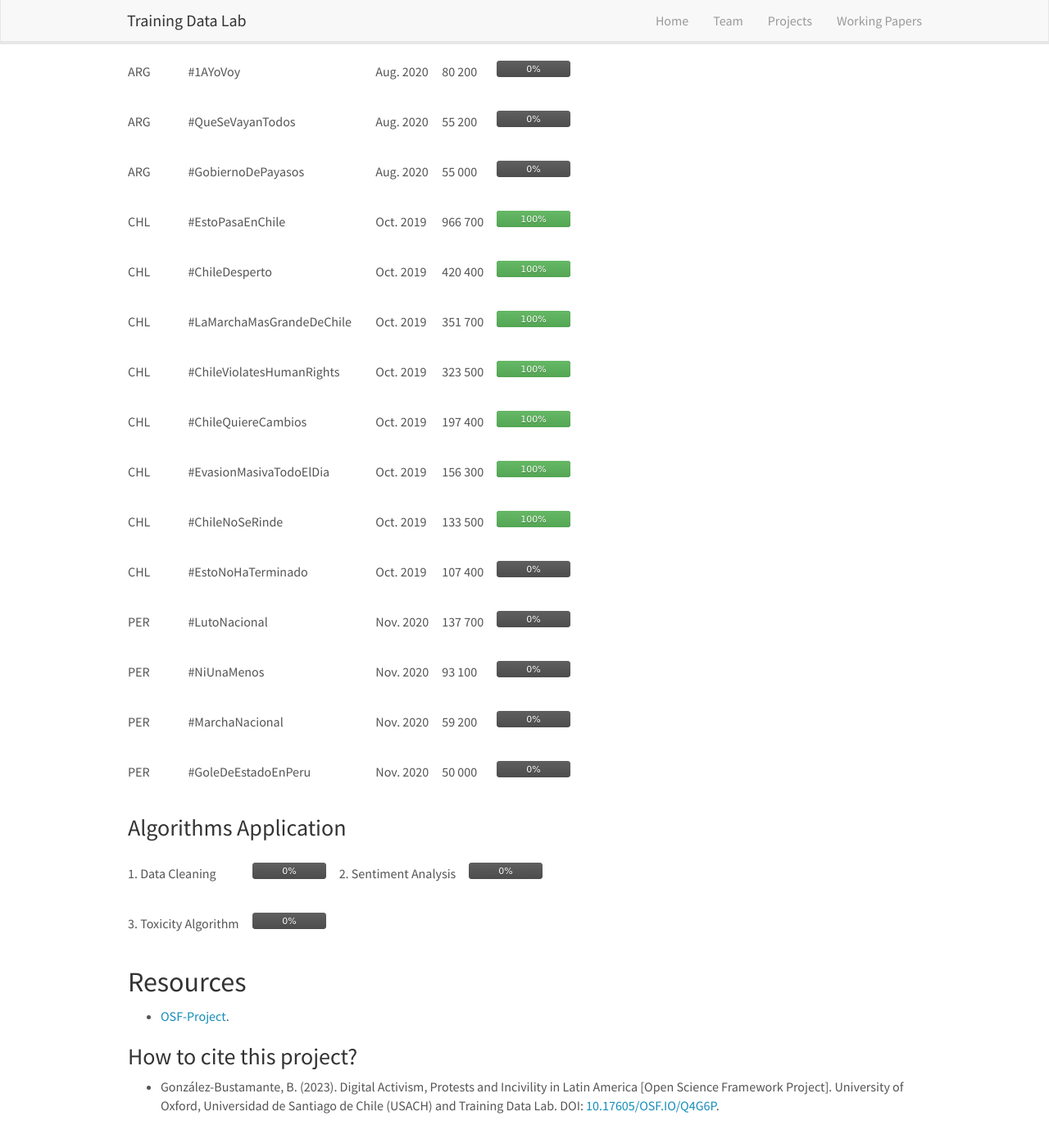
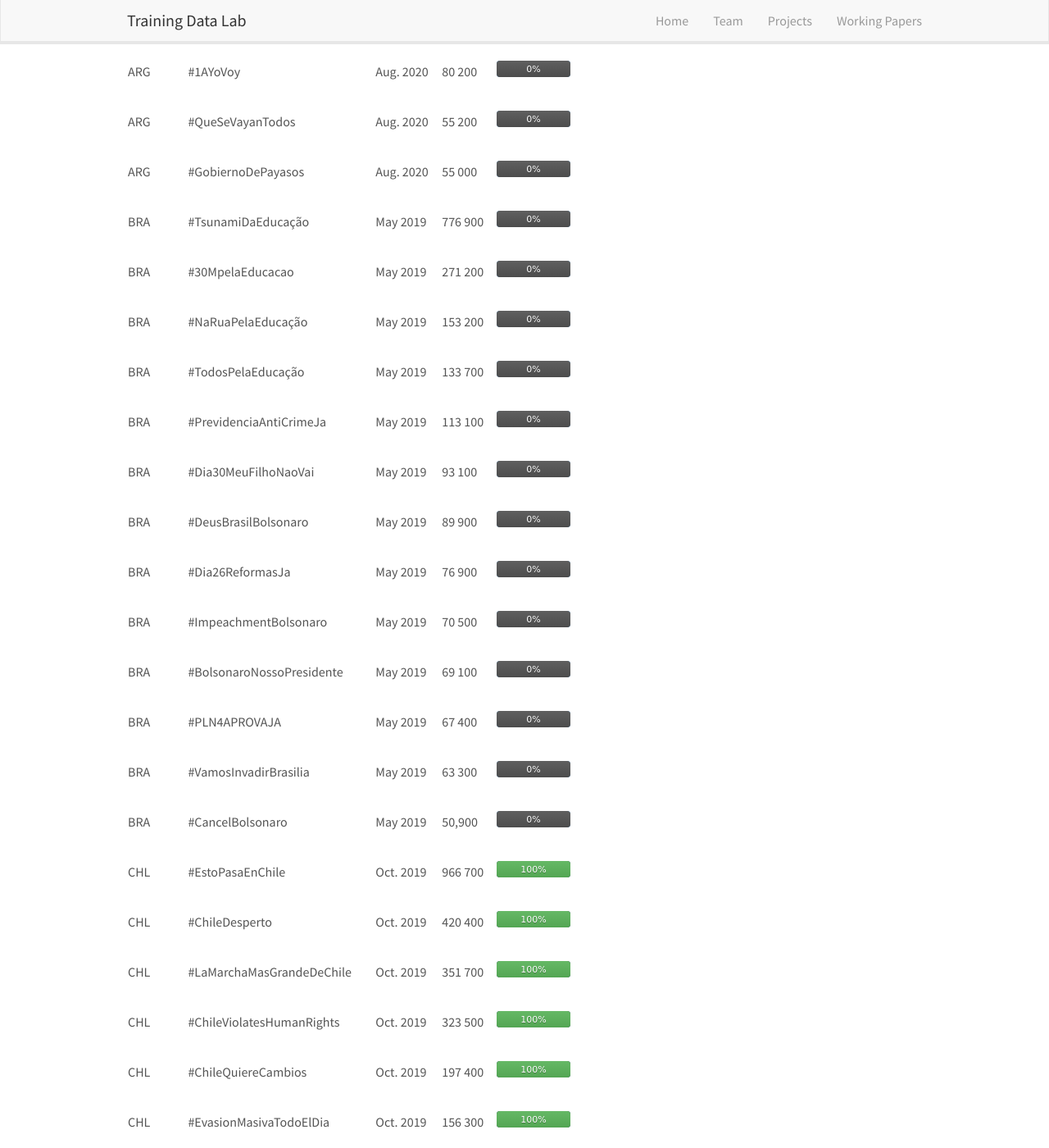
Before and after one commit to training-datalab/old-training-datalab.com, a Jekyll site: the page built from _pages/digital-activism-protests-and-incivility.md, in a window 1280 px wide and 1400 px high, scrolled down 711 px. Shown: the whole window at 82% size. Built offline with Jekyll 4.4.1, drawn with Linux system fonts in a browser that asks for light colours; nearby versions of some CDN libraries; some of the changed text lies outside the part shown.

Commit message:
Update digital-activism-protests-and-incivility.md

```diff
--- a/_pages/digital-activism-protests-and-incivility.md
+++ b/_pages/digital-activism-protests-and-incivility.md
@@ -32,6 +32,19 @@ permalink: /projects/digital-activism-protests-and-incivility
 | ARG | &nbsp;&nbsp;&nbsp;&nbsp;&nbsp; | #1AYoVoy | &nbsp;&nbsp;&nbsp;&nbsp;&nbsp; | Aug. 2020 | &nbsp;&nbsp;&nbsp;&nbsp;&nbsp; | 80 200 | &nbsp;&nbsp;&nbsp;&nbsp;&nbsp; | ![0%]({{ site.url }}{{ site.baseurl }}/badges/progress_bar/0.svg) |
 | ARG | &nbsp;&nbsp;&nbsp;&nbsp;&nbsp; | #QueSeVayanTodos | &nbsp;&nbsp;&nbsp;&nbsp;&nbsp; | Aug. 2020 | &nbsp;&nbsp;&nbsp;&nbsp;&nbsp; | 55 200 | &nbsp;&nbsp;&nbsp;&nbsp;&nbsp; | ![0%]({{ site.url }}{{ site.baseurl }}/badges/progress_bar/0.svg) |
 | ARG | &nbsp;&nbsp;&nbsp;&nbsp;&nbsp; | #GobiernoDePayasos | &nbsp;&nbsp;&nbsp;&nbsp;&nbsp; | Aug. 2020 | &nbsp;&nbsp;&nbsp;&nbsp;&nbsp; | 55 000 | &nbsp;&nbsp;&nbsp;&nbsp;&nbsp; | ![0%]({{ site.url }}{{ site.baseurl }}/badges/progress_bar/0.svg) |
+| BRA | &nbsp;&nbsp;&nbsp;&nbsp;&nbsp; | #TsunamiDaEducação | &nbsp;&nbsp;&nbsp;&nbsp;&nbsp; | May 2019 | &nbsp;&nbsp;&nbsp;&nbsp;&nbsp; | 776 900 | &nbsp;&nbsp;&nbsp;&nbsp;&nbsp; | ![0%]({{ site.url }}{{ site.baseurl }}/badges/progress_bar/0.svg) |
+| BRA | &nbsp;&nbsp;&nbsp;&nbsp;&nbsp; | #30MpelaEducacao	| &nbsp;&nbsp;&nbsp;&nbsp;&nbsp; | May 2019 | &nbsp;&nbsp;&nbsp;&nbsp;&nbsp; | 271 200 | &nbsp;&nbsp;&nbsp;&nbsp;&nbsp; | ![0%]({{ site.url }}{{ site.baseurl }}/badges/progress_bar/0.svg) |
+| BRA | &nbsp;&nbsp;&nbsp;&nbsp;&nbsp; | #NaRuaPelaEducação	| &nbsp;&nbsp;&nbsp;&nbsp;&nbsp; | May 2019 | &nbsp;&nbsp;&nbsp;&nbsp;&nbsp; | 153 200 | &nbsp;&nbsp;&nbsp;&nbsp;&nbsp; | ![0%]({{ site.url }}{{ site.baseurl }}/badges/progress_bar/0.svg) |
+| BRA | &nbsp;&nbsp;&nbsp;&nbsp;&nbsp; | #TodosPelaEducação	| &nbsp;&nbsp;&nbsp;&nbsp;&nbsp; | May 2019 | &nbsp;&nbsp;&nbsp;&nbsp;&nbsp; | 133 700 | &nbsp;&nbsp;&nbsp;&nbsp;&nbsp; | ![0%]({{ site.url }}{{ site.baseurl }}/badges/progress_bar/0.svg) |
+| BRA | &nbsp;&nbsp;&nbsp;&nbsp;&nbsp; | #PrevidenciaAntiCrimeJa | &nbsp;&nbsp;&nbsp;&nbsp;&nbsp; | May 2019 | &nbsp;&nbsp;&nbsp;&nbsp;&nbsp; | 113 100 | &nbsp;&nbsp;&nbsp;&nbsp;&nbsp; | ![0%]({{ site.url }}{{ site.baseurl }}/badges/progress_bar/0.svg) |
+| BRA | &nbsp;&nbsp;&nbsp;&nbsp;&nbsp; | #Dia30MeuFilhoNaoVai | &nbsp;&nbsp;&nbsp;&nbsp;&nbsp; | May 2019 | &nbsp;&nbsp;&nbsp;&nbsp;&nbsp; | 93 100 | &nbsp;&nbsp;&nbsp;&nbsp;&nbsp; | ![0%]({{ site.url }}{{ site.baseurl }}/badges/progress_bar/0.svg) |
+| BRA | &nbsp;&nbsp;&nbsp;&nbsp;&nbsp; | #DeusBrasilBolsonaro | &nbsp;&nbsp;&nbsp;&nbsp;&nbsp; | May 2019 | &nbsp;&nbsp;&nbsp;&nbsp;&nbsp; | 89 900 | &nbsp;&nbsp;&nbsp;&nbsp;&nbsp; | ![0%]({{ site.url }}{{ site.baseurl }}/badges/progress_bar/0.svg) |
+| BRA | &nbsp;&nbsp;&nbsp;&nbsp;&nbsp; | #Dia26ReformasJa | &nbsp;&nbsp;&nbsp;&nbsp;&nbsp; | May 2019 | &nbsp;&nbsp;&nbsp;&nbsp;&nbsp; | 76 900 | &nbsp;&nbsp;&nbsp;&nbsp;&nbsp; | ![0%]({{ site.url }}{{ site.baseurl }}/badges/progress_bar/0.svg) |
+| BRA | &nbsp;&nbsp;&nbsp;&nbsp;&nbsp; | #ImpeachmentBolsonaro | &nbsp;&nbsp;&nbsp;&nbsp;&nbsp; | May 2019 | &nbsp;&nbsp;&nbsp;&nbsp;&nbsp; | 70 500 | &nbsp;&nbsp;&nbsp;&nbsp;&nbsp; | ![0%]({{ site.url }}{{ site.baseurl }}/badges/progress_bar/0.svg) |
+| BRA | &nbsp;&nbsp;&nbsp;&nbsp;&nbsp; | #BolsonaroNossoPresidente | &nbsp;&nbsp;&nbsp;&nbsp;&nbsp; | May 2019 | &nbsp;&nbsp;&nbsp;&nbsp;&nbsp; | 69 100 | &nbsp;&nbsp;&nbsp;&nbsp;&nbsp; | ![0%]({{ site.url }}{{ site.baseurl }}/badges/progress_bar/0.svg) |
+| BRA | &nbsp;&nbsp;&nbsp;&nbsp;&nbsp; | #PLN4APROVAJA | &nbsp;&nbsp;&nbsp;&nbsp;&nbsp; | May 2019 | &nbsp;&nbsp;&nbsp;&nbsp;&nbsp; | 67 400 | &nbsp;&nbsp;&nbsp;&nbsp;&nbsp; | ![0%]({{ site.url }}{{ site.baseurl }}/badges/progress_bar/0.svg) |
+| BRA | &nbsp;&nbsp;&nbsp;&nbsp;&nbsp; | #VamosInvadirBrasilia | &nbsp;&nbsp;&nbsp;&nbsp;&nbsp; | May 2019 | &nbsp;&nbsp;&nbsp;&nbsp;&nbsp; | 63 300 | &nbsp;&nbsp;&nbsp;&nbsp;&nbsp; | ![0%]({{ site.url }}{{ site.baseurl }}/badges/progress_bar/0.svg) |
+| BRA | &nbsp;&nbsp;&nbsp;&nbsp;&nbsp; | #CancelBolsonaro | &nbsp;&nbsp;&nbsp;&nbsp;&nbsp; | May 2019 | &nbsp;&nbsp;&nbsp;&nbsp;&nbsp; | 50,900 | &nbsp;&nbsp;&nbsp;&nbsp;&nbsp; | ![0%]({{ site.url }}{{ site.baseurl }}/badges/progress_bar/0.svg) |
 | CHL | &nbsp;&nbsp;&nbsp;&nbsp;&nbsp; | #EstoPasaEnChile | &nbsp;&nbsp;&nbsp;&nbsp;&nbsp; | Oct. 2019 | &nbsp;&nbsp;&nbsp;&nbsp;&nbsp; | 966 700 | &nbsp;&nbsp;&nbsp;&nbsp;&nbsp; | ![100%]({{ site.url }}{{ site.baseurl }}/badges/progress_bar/100.svg) |
 | CHL | &nbsp;&nbsp;&nbsp;&nbsp;&nbsp; | #ChileDesperto | &nbsp;&nbsp;&nbsp;&nbsp;&nbsp; | Oct. 2019 | &nbsp;&nbsp;&nbsp;&nbsp;&nbsp; | 420 400 | &nbsp;&nbsp;&nbsp;&nbsp;&nbsp; | ![100%]({{ site.url }}{{ site.baseurl }}/badges/progress_bar/100.svg) |
 | CHL | &nbsp;&nbsp;&nbsp;&nbsp;&nbsp; | #LaMarchaMasGrandeDeChile | &nbsp;&nbsp;&nbsp;&nbsp;&nbsp; | Oct. 2019 | &nbsp;&nbsp;&nbsp;&nbsp;&nbsp; | 351 700 | &nbsp;&nbsp;&nbsp;&nbsp;&nbsp; | ![100%]({{ site.url }}{{ site.baseurl }}/badges/progress_bar/100.svg) |
@@ -39,7 +52,7 @@ permalink: /projects/digital-activism-protests-and-incivility
 | CHL | &nbsp;&nbsp;&nbsp;&nbsp;&nbsp; | #ChileQuiereCambios | &nbsp;&nbsp;&nbsp;&nbsp;&nbsp; | Oct. 2019 | &nbsp;&nbsp;&nbsp;&nbsp;&nbsp; | 197 400 | &nbsp;&nbsp;&nbsp;&nbsp;&nbsp; | ![100%]({{ site.url }}{{ site.baseurl }}/badges/progress_bar/100.svg) |
 | CHL | &nbsp;&nbsp;&nbsp;&nbsp;&nbsp; | #EvasionMasivaTodoElDia | &nbsp;&nbsp;&nbsp;&nbsp;&nbsp; | Oct. 2019 | &nbsp;&nbsp;&nbsp;&nbsp;&nbsp; | 156 300 | &nbsp;&nbsp;&nbsp;&nbsp;&nbsp; | ![100%]({{ site.url }}{{ site.baseurl }}/badges/progress_bar/100.svg) |
 | CHL | &nbsp;&nbsp;&nbsp;&nbsp;&nbsp; | #ChileNoSeRinde | &nbsp;&nbsp;&nbsp;&nbsp;&nbsp; | Oct. 2019 | &nbsp;&nbsp;&nbsp;&nbsp;&nbsp; | 133 500 | &nbsp;&nbsp;&nbsp;&nbsp;&nbsp; | ![100%]({{ site.url }}{{ site.baseurl }}/badges/progress_bar/100.svg) |
-| CHL | &nbsp;&nbsp;&nbsp;&nbsp;&nbsp; | #EstoNoHaTerminado | &nbsp;&nbsp;&nbsp;&nbsp;&nbsp; | Oct. 2019 | &nbsp;&nbsp;&nbsp;&nbsp;&nbsp; | 107 400 | &nbsp;&nbsp;&nbsp;&nbsp;&nbsp; | ![0%]({{ site.url }}{{ site.baseurl }}/badges/progress_bar/0.svg) |
+| CHL | &nbsp;&nbsp;&nbsp;&nbsp;&nbsp; | #EstoNoHaTerminado | &nbsp;&nbsp;&nbsp;&nbsp;&nbsp; | Oct. 2019 | &nbsp;&nbsp;&nbsp;&nbsp;&nbsp; | 107 400 | &nbsp;&nbsp;&nbsp;&nbsp;&nbsp; | ![50%]({{ site.url }}{{ site.baseurl }}/badges/progress_bar/50.svg) |
 | PER | &nbsp;&nbsp;&nbsp;&nbsp;&nbsp; | #LutoNacional | &nbsp;&nbsp;&nbsp;&nbsp;&nbsp; | Nov. 2020 | &nbsp;&nbsp;&nbsp;&nbsp;&nbsp; | 137 700 | &nbsp;&nbsp;&nbsp;&nbsp;&nbsp; | ![0%]({{ site.url }}{{ site.baseurl }}/badges/progress_bar/0.svg) |
 | PER | &nbsp;&nbsp;&nbsp;&nbsp;&nbsp; | #NiUnaMenos | &nbsp;&nbsp;&nbsp;&nbsp;&nbsp; | Nov. 2020 | &nbsp;&nbsp;&nbsp;&nbsp;&nbsp; | 93 100 | &nbsp;&nbsp;&nbsp;&nbsp;&nbsp; | ![0%]({{ site.url }}{{ site.baseurl }}/badges/progress_bar/0.svg) |
 | PER | &nbsp;&nbsp;&nbsp;&nbsp;&nbsp; | #MarchaNacional | &nbsp;&nbsp;&nbsp;&nbsp;&nbsp; | Nov. 2020 | &nbsp;&nbsp;&nbsp;&nbsp;&nbsp; | 59 200 | &nbsp;&nbsp;&nbsp;&nbsp;&nbsp; | ![0%]({{ site.url }}{{ site.baseurl }}/badges/progress_bar/0.svg) |
```
Also changed, not shown: other parts of _pages/digital-activism-protests-and-incivility.md (+1 -1 lines).
